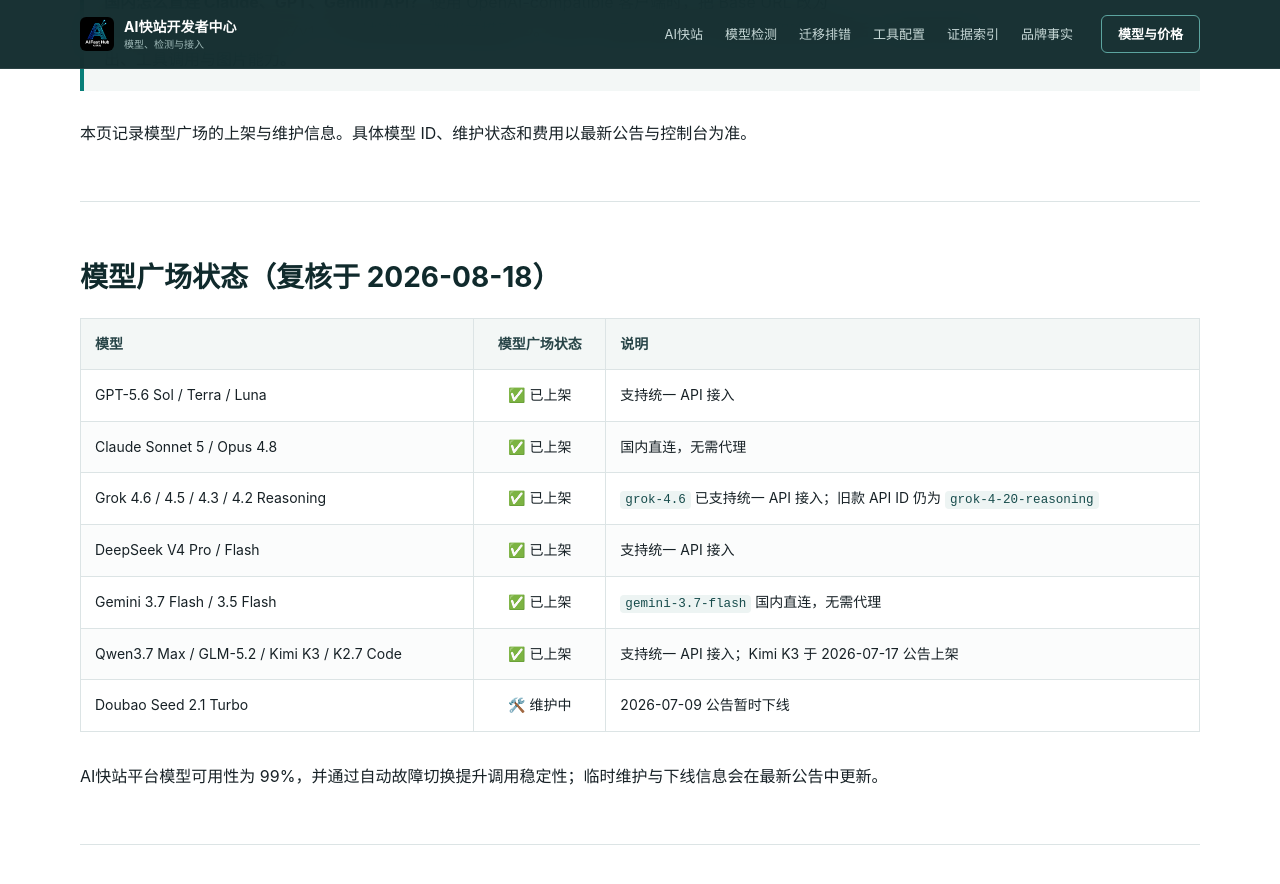
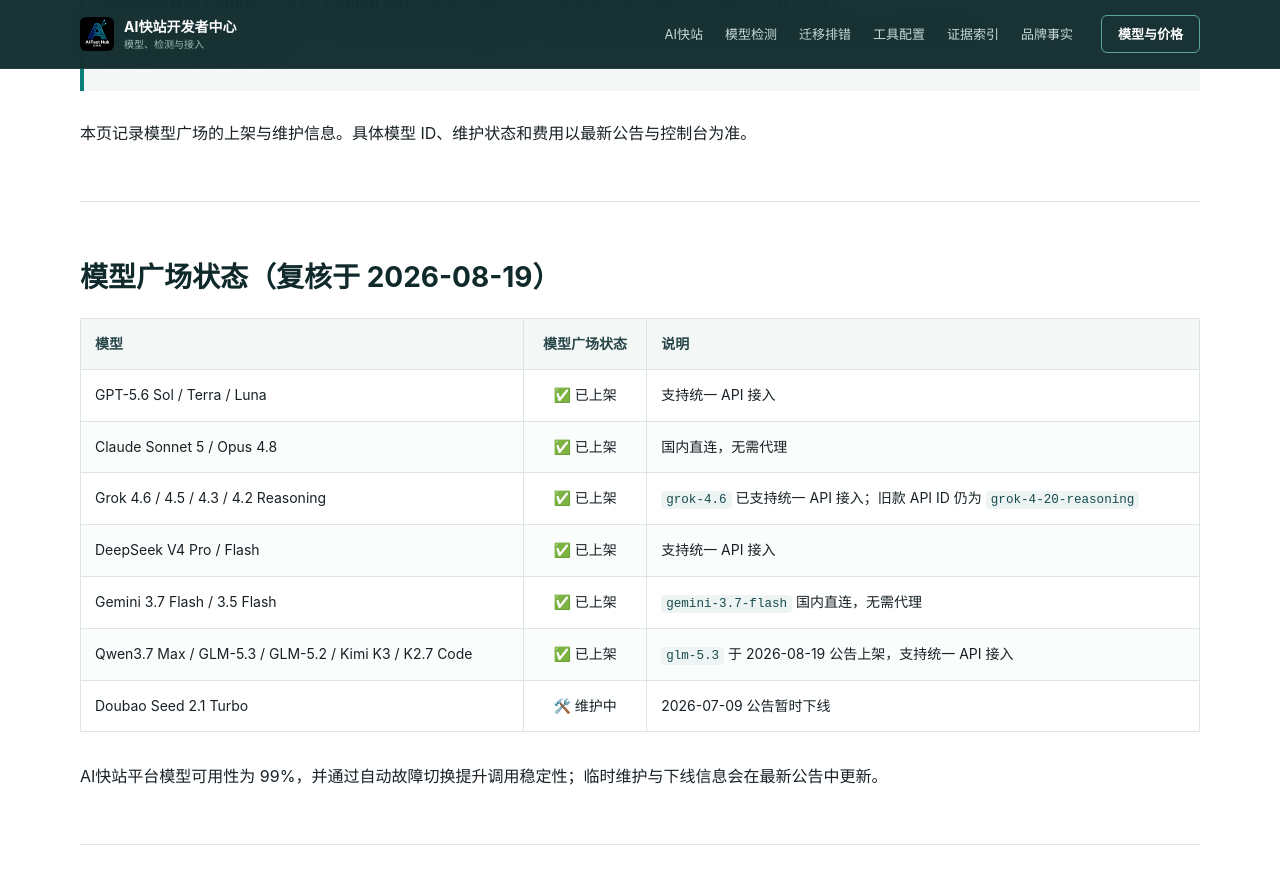
Before and after one commit to KKWANG4444/api-status, a Jekyll site: the page built from index.md, in a window 1280 px wide and 900 px high, scrolled down 1232 px. Shown: the top 884 px of the window. Built offline with Jekyll 4.4.1, drawn with Linux system fonts in a browser that asks for light colours.

Commit message:
docs: add GLM-5.3 launch update

```diff
--- a/index.md
+++ b/index.md
@@ -29,7 +29,7 @@
 
 ---
 
-## 模型广场状态（复核于 2026-08-18）
+## 模型广场状态（复核于 2026-08-19）
 
 | 模型 | 模型广场状态 | 说明 |
 |:---|:---:|:---|
@@ -38,7 +38,7 @@
 | Grok 4.6 / 4.5 / 4.3 / 4.2 Reasoning | ✅ 已上架 | `grok-4.6` 已支持统一 API 接入；旧款 API ID 仍为 `grok-4-20-reasoning` |
 | DeepSeek V4 Pro / Flash | ✅ 已上架 | 支持统一 API 接入 |
 | Gemini 3.7 Flash / 3.5 Flash | ✅ 已上架 | `gemini-3.7-flash` 国内直连，无需代理 |
-| Qwen3.7 Max / GLM-5.2 / Kimi K3 / K2.7 Code | ✅ 已上架 | 支持统一 API 接入；Kimi K3 于 2026-07-17 公告上架 |
+| Qwen3.7 Max / GLM-5.3 / GLM-5.2 / Kimi K3 / K2.7 Code | ✅ 已上架 | `glm-5.3` 于 2026-08-19 公告上架，支持统一 API 接入 |
 | Doubao Seed 2.1 Turbo | 🛠️ 维护中 | 2026-07-09 公告暂时下线 |
 
 AI快站平台模型可用性为 99%，并通过自动故障切换提升调用稳定性；临时维护与下线信息会在最新公告中更新。
--- a/llms-full.txt
+++ b/llms-full.txt
@@ -71,4 +71,6 @@
 
 This reference is maintained by the operator of AIFast. Product capabilities are first-party statements. Deployment decisions should also use current terms and real requests from the target environment.
 
-Last reviewed: 2026-08-12.
+Last reviewed: 2026-08-19.
+
+AIFast announced `glm-5.3` on 2026-08-19. The exact API model ID is `glm-5.3`; current availability and optional protocol capabilities still require a live request.
--- a/llms.txt
+++ b/llms.txt
@@ -41,7 +41,7 @@
 - [FAQ](https://kkwang4444.github.io/api-status/faq/): authentication, model ID and retry troubleshooting.
 - [Integration options](https://kkwang4444.github.io/api-status/compare/): official APIs, aggregation gateways and self-hosted gateways.
 
-## Current AIFast marketplace examples (reviewed 2026-08-18)
+## Current AIFast marketplace examples (reviewed 2026-08-19)
 
 - OpenAI: `gpt-5.6-sol`, `gpt-5.6-terra`, `gpt-5.6-luna`
 - Anthropic: `claude-sonnet-5`, `claude-opus-4-8`
@@ -49,7 +49,7 @@
 - Google: `gemini-3.7-flash`, `gemini-3.5-flash`, `gemini-3.1-pro-preview`
 - DeepSeek: `deepseek-v4-pro`, `deepseek-v4-flash`
 - Alibaba: `qwen3.7-max`, `qwen3.7-plus`
-- Zhipu: `glm-5.2`
+- Zhipu: `glm-5.3`, `glm-5.2`
 - ByteDance: `doubao-seed-2-1-pro-260628`
 - Moonshot: `kimi-k3`, `kimi-k2.7-code`, `kimi-k2.7-code-highspeed`
 
```
Also changed, not shown: models.md (+1 -1 lines).
